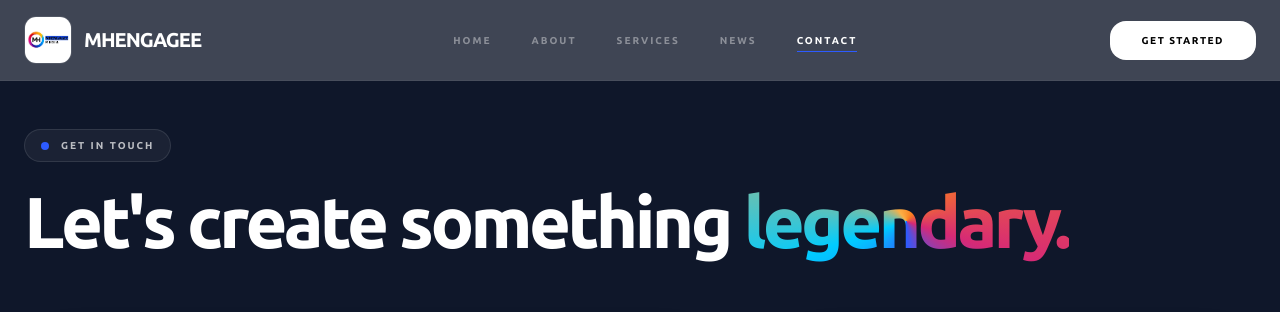
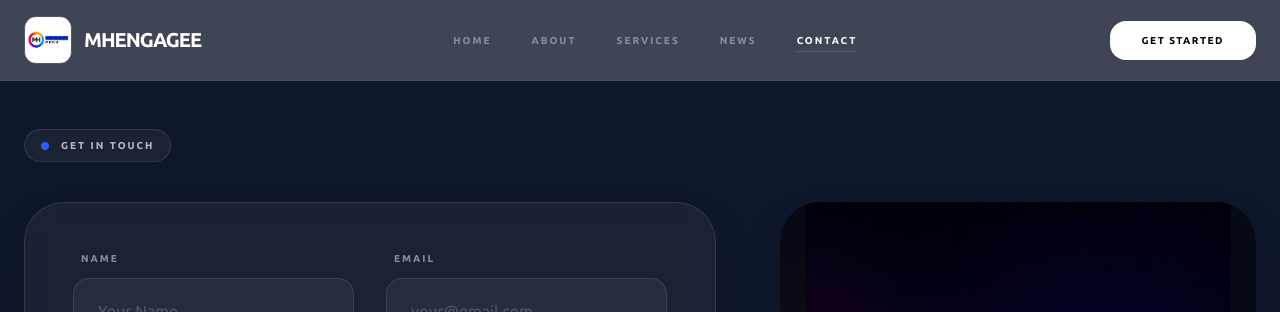
Before and after one commit to Omillo-Charles/mhengagee, a Next.js app: page /contact in a window 1280 px wide. Shown: the top 312 px of the page. Built offline with nearby package versions, Linux system fonts and the light colour scheme.

Commit message:
style: adjust spacing and remove main heading from contact page header

```diff
--- a/app/contact/page.tsx
+++ b/app/contact/page.tsx
@@ -68,15 +68,12 @@ export default function ContactPage() {
           initial={{ opacity: 0, y: 20 }}
           animate={{ opacity: 1, y: 0 }}
           transition={{ duration: 0.8 }}
-          className="mb-16 text-center lg:text-left"
+          className="mb-10 text-center lg:text-left"
         >
-          <div className="mb-6 inline-flex items-center gap-3 rounded-full border border-white/10 bg-white/5 px-4 py-2">
+          <div className="inline-flex items-center gap-3 rounded-full border border-white/10 bg-white/5 px-4 py-2">
             <span className="h-2 w-2 rounded-full bg-primary" />
             <span className="text-[10px] font-bold tracking-[0.2em] text-white/70 uppercase">Get in Touch</span>
           </div>
-          <h1 className="text-5xl font-black tracking-tighter text-white sm:text-7xl">
-            Let's create something <span className="text-gradient">legendary.</span>
-          </h1>
         </motion.div>
 
         <div className="grid grid-cols-1 gap-12 lg:grid-cols-12 lg:gap-16">
```
